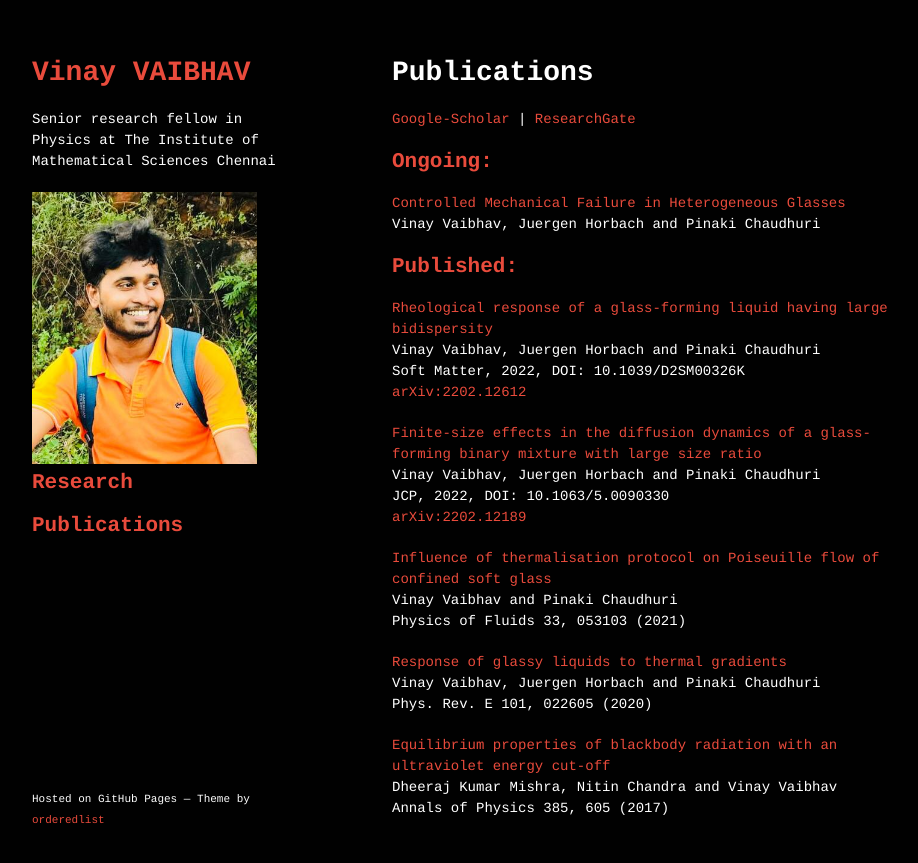
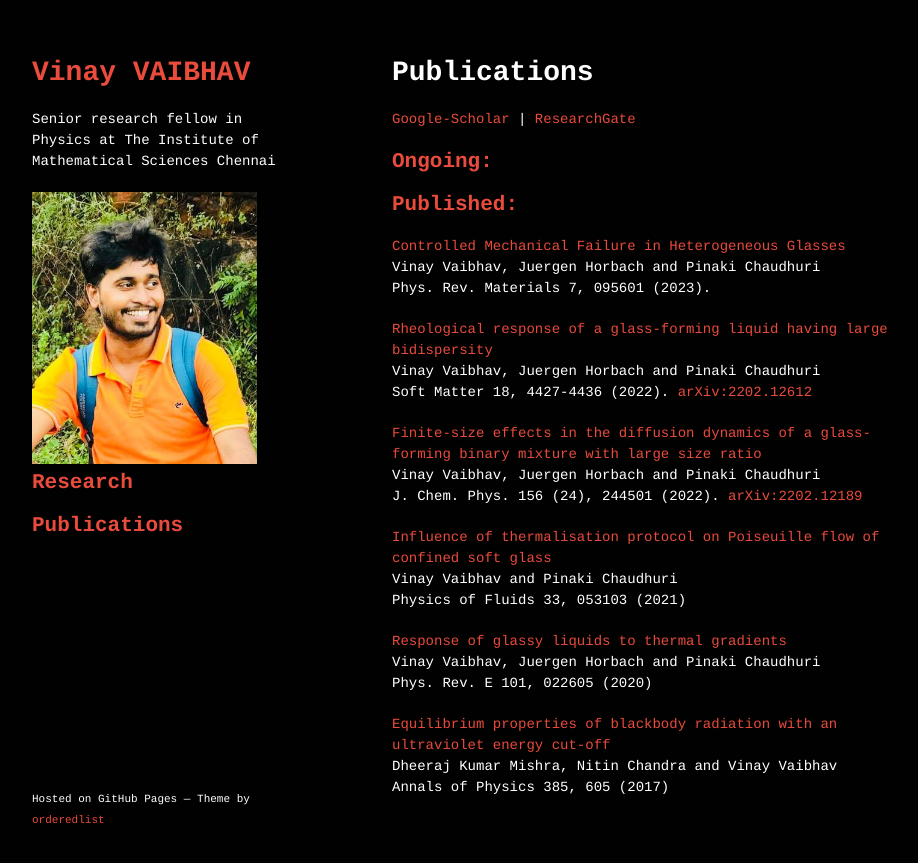
Before and after one commit to vinayphys/vinayphys.github.io, a Jekyll site: the page built from Publications.md, in a window 1280 px wide. Shown: the top 863 px of the page, without its empty margins (178-1096 px from the left). Built offline with Jekyll 4.4.1, drawn with Linux system fonts in a browser that asks for light colours; our own code applies the rules of GitHub Pages for plain Markdown files; a script that is not in the unit is left out.

Commit message:
Update Publications.md

```diff
--- a/Publications.md
+++ b/Publications.md
@@ -7,19 +7,22 @@ title: Publications
 
 ## Ongoing:
 
-[Controlled Mechanical Failure in Heterogeneous Glasses]()
-Vinay Vaibhav, Juergen Horbach and Pinaki Chaudhuri
+
 
 ## Published:
 
+[Controlled Mechanical Failure in Heterogeneous Glasses](https://journals.aps.org/prmaterials/abstract/10.1103/PhysRevMaterials.7.095601)
+Vinay Vaibhav, Juergen Horbach and Pinaki Chaudhuri
+Phys. Rev. Materials 7, 095601 (2023).
+
 [Rheological response of a glass-forming liquid having large bidispersity](https://pubs.rsc.org/en/Content/ArticleLanding/2022/SM/D2SM00326K)
 Vinay Vaibhav, Juergen Horbach and Pinaki Chaudhuri
-Soft Matter, 2022, DOI: 10.1039/D2SM00326K
+Soft Matter 18, 4427-4436 (2022).
 [arXiv:2202.12612](https://arxiv.org/abs/2202.12612)
 
 [Finite-size effects in the diffusion dynamics of a glass-forming binary mixture with large size ratio](https://aip.scitation.org/doi/10.1063/5.0090330)
 Vinay Vaibhav, Juergen Horbach and Pinaki Chaudhuri
-JCP, 2022, DOI: 10.1063/5.0090330
+J. Chem. Phys. 156 (24), 244501 (2022).
 [arXiv:2202.12189](https://arxiv.org/abs/2202.12189)
 
 [Influence of thermalisation protocol on Poiseuille flow of confined soft glass](https://aip.scitation.org/doi/pdf/10.1063/5.0045302)
```
